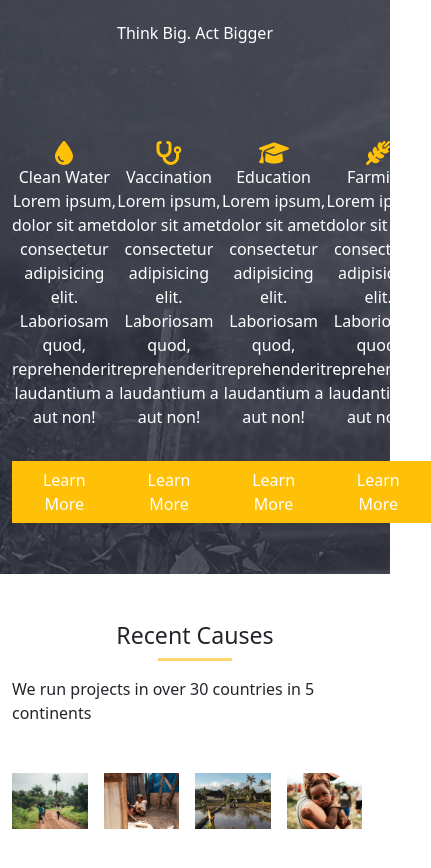
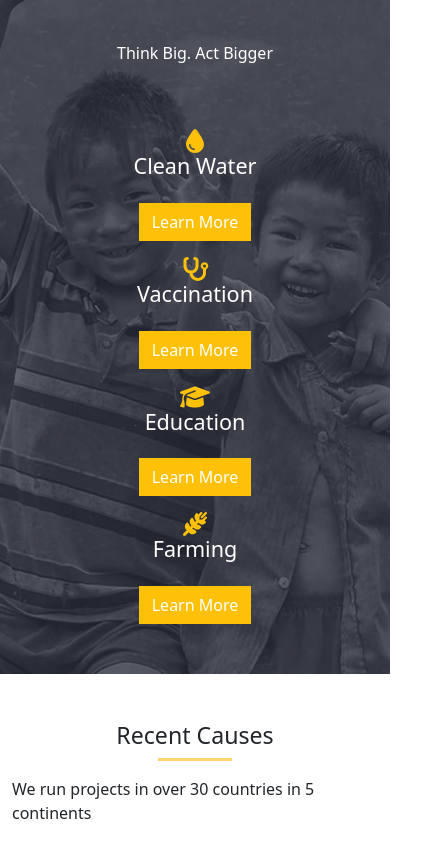
Before and after one commit to giuseppevignanello/proj-html-vuejs, a Vue app: page / in a window 390 px wide. Shown: the part 1379-2247 px from the top of the page, 431 px wide, since content can reach past the window. Built offline with nearby package versions, Linux system fonts and the light colour scheme.

Commit message:
make value section responsive

```diff
--- a/src/assets/scss/app.scss
+++ b/src/assets/scss/app.scss
@@ -20,6 +20,7 @@ img {
 a {
     text-decoration: none;
 }
+
 
 
 
@@ -63,16 +64,18 @@ a {
 
 
 .pageValues {
-    height: 800px;
+    height: 900px;
     background-image: url(/public/img/home-content-bg-2.jpg);
     background-size: 1600px;
     background-repeat: no-repeat;
+    background-position: center;
 
     .pageValuesBg {
         height: 20%;
         background-image: url(/public/img/home-content-bg-2.jpg);
         background-image: cover;
     }
+
 }
 
 .viewAll {
--- a/src/components/PageValues.vue
+++ b/src/components/PageValues.vue
@@ -22,7 +22,8 @@ export default {
                     title: "Farming"
                 },
 
-            ]
+            ],
+            valueText: "Lorem ipsum, dolor sit amet consectetur adipisicing elit. Laboriosamquod,reprehenderit laudantium a aut non!"
 }
 }
 }
@@ -37,19 +38,17 @@ export default {
             </div>
             <p class="my-5">Think Big. Act Bigger</p>
             <div class="container">
-                <div class="PageValuesContent d-flex mt-5">
-                    <div v-for="value in this.values" class="d-flex flex-column align-items-center">
+                <div class="PageValuesContent d-md-flex mt-md-5 justify-content-center">
+                    <div v-for="value in this.values" class="d-flex flex-column align-items-center mt-3">
                             <font-awesome-icon :icon="value.icon" class="fa-xl text-warning" />
-                            <span> {{value.title}}</span>
-                            <p class="text-center">Lorem ipsum, dolor sit amet consectetur adipisicing elit. Laboriosam
-                                quod,
-                                reprehenderit
-                                laudantium a aut non!</p>
-                            <button type="button" class="btn btn-warning text-white rounded-0 mt-3">Learn More</button>
+                            <h4 class="valueTitle"> {{value.title}}</h4>
+                            <p class="text-center d-none d-md-block">{{ this.valueText }}</p>
+                            <button type="button" class="valueBtn btn btn-warning text-white rounded-0 mt-3">Learn More</button>
                     </div>
                 </div>
             </div>
         </div>
+
 
     </div>
 </template>
```
